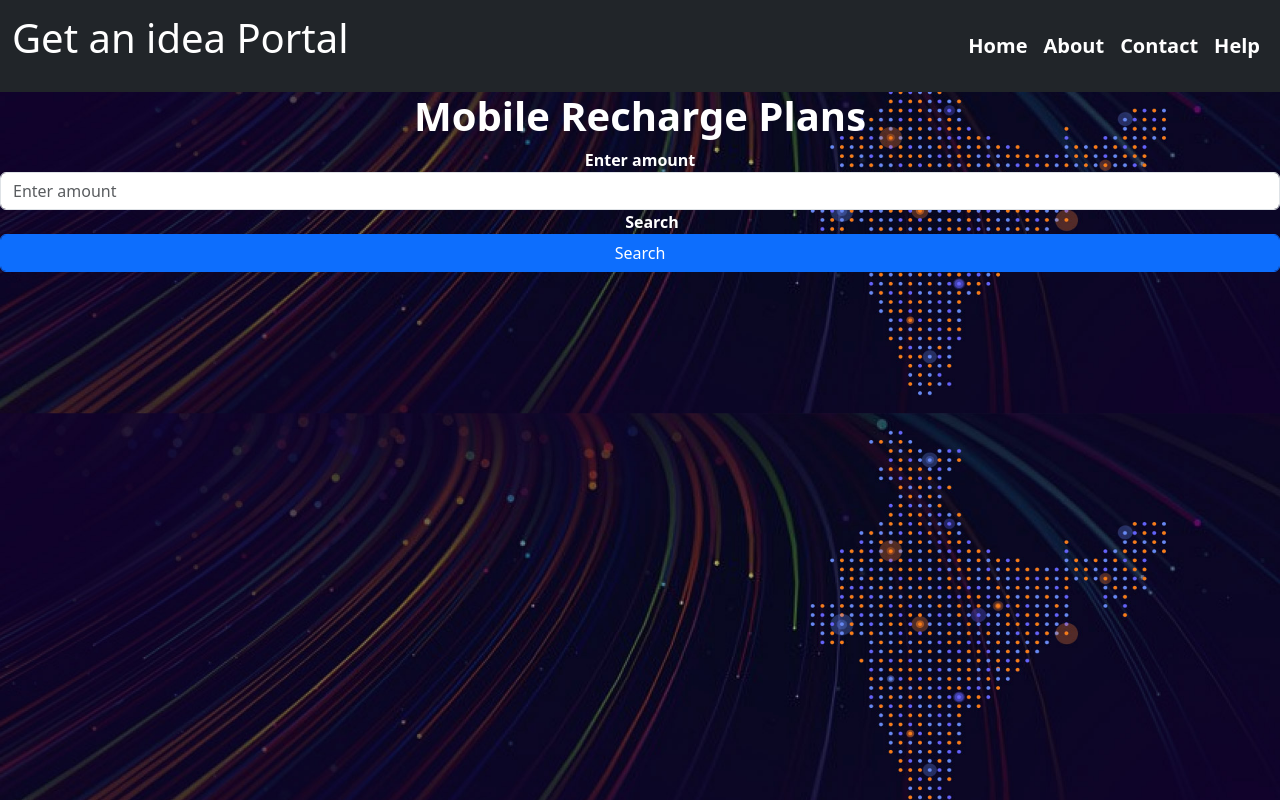
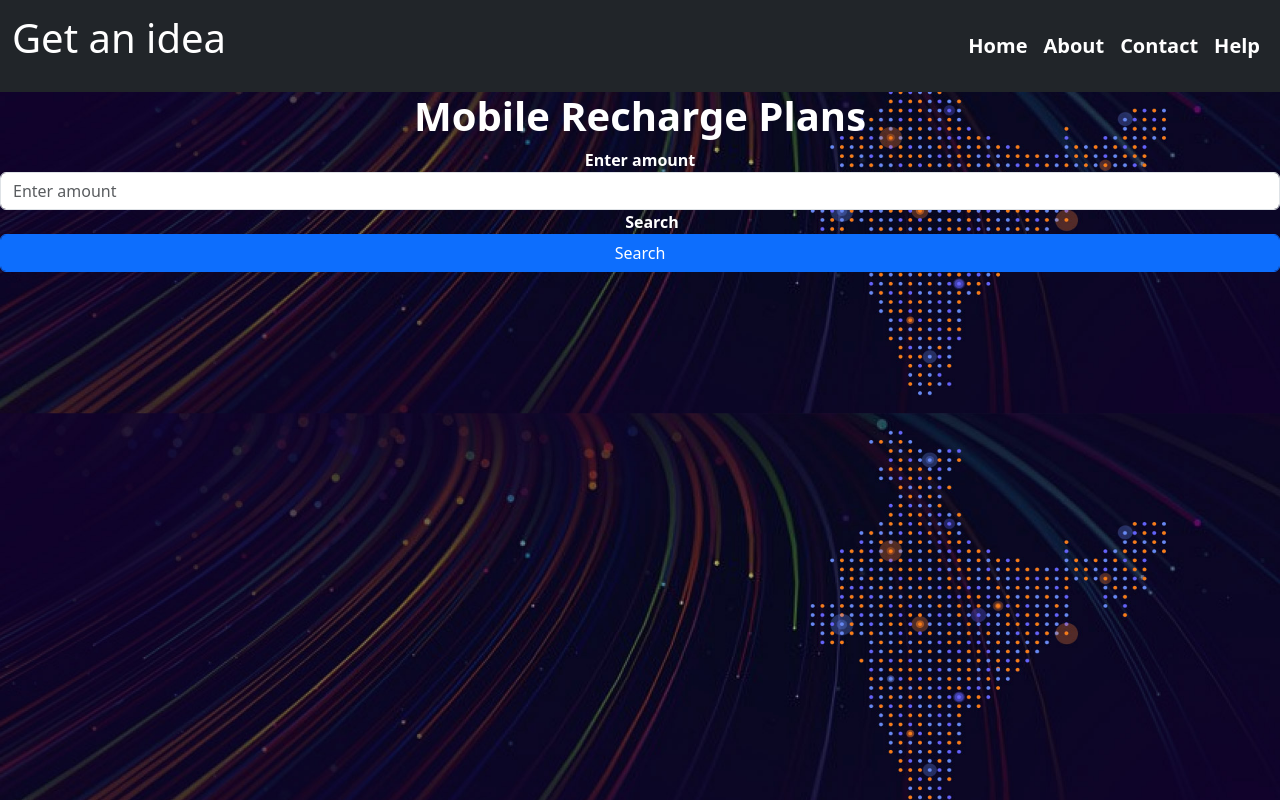
Before and after one commit to Shubham9454/Online-Mobile-Recharge-Portal, a plain HTML site: page index.html in a window 1280 px wide. Shown: the top 800 px of the page. Drawn offline with nearby package versions, Linux system fonts and the light colour scheme.

Commit message:
My second commit

```diff
--- a/index.html
+++ b/index.html
@@ -56,7 +56,7 @@
   <nav class="header-main navbar navbar-expand bg-dark">
     <div class="container-fluid">
       <div class="collapse navbar-collapse">
-        <p class="fs-1 text-white">Get an idea Portal</p>
+        <p class="fs-1 text-white">Get an idea</p>
         <div class="mx-auto"></div>
         <ul class="navbar-nav">
           <li class="nav-item">
```
